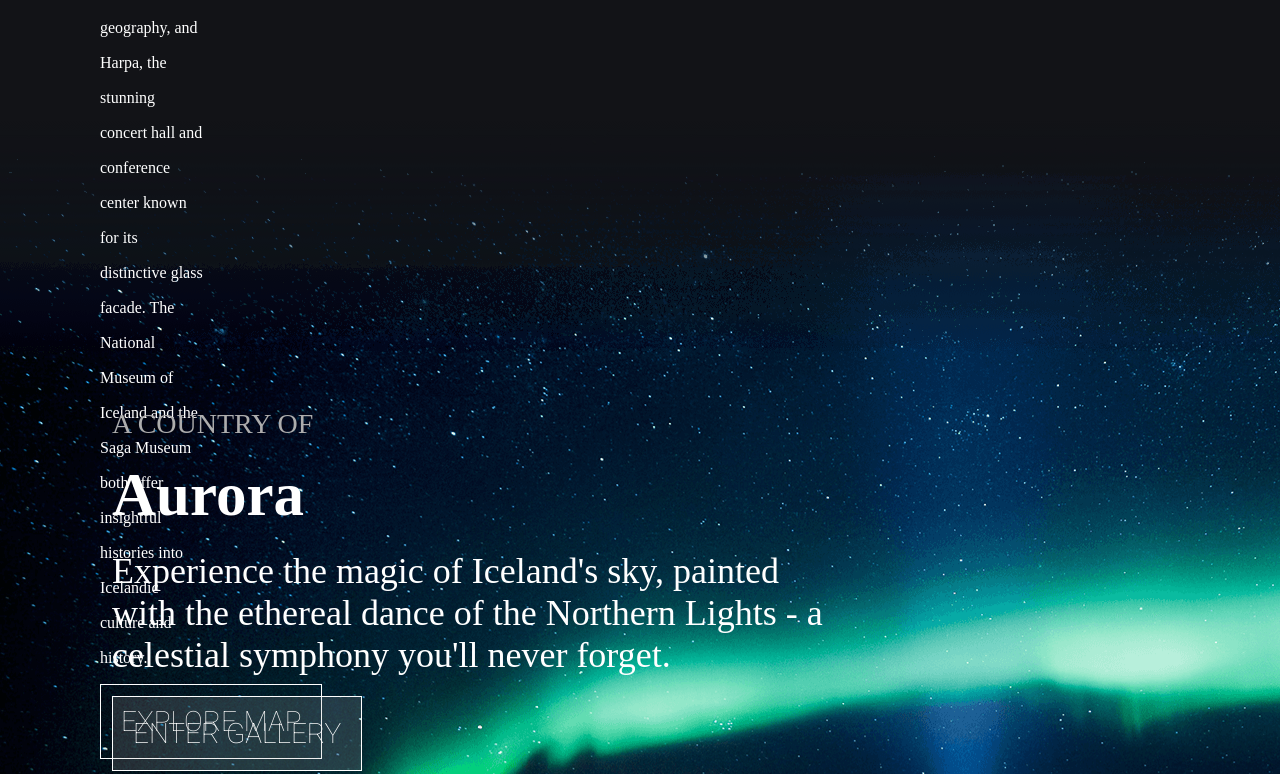
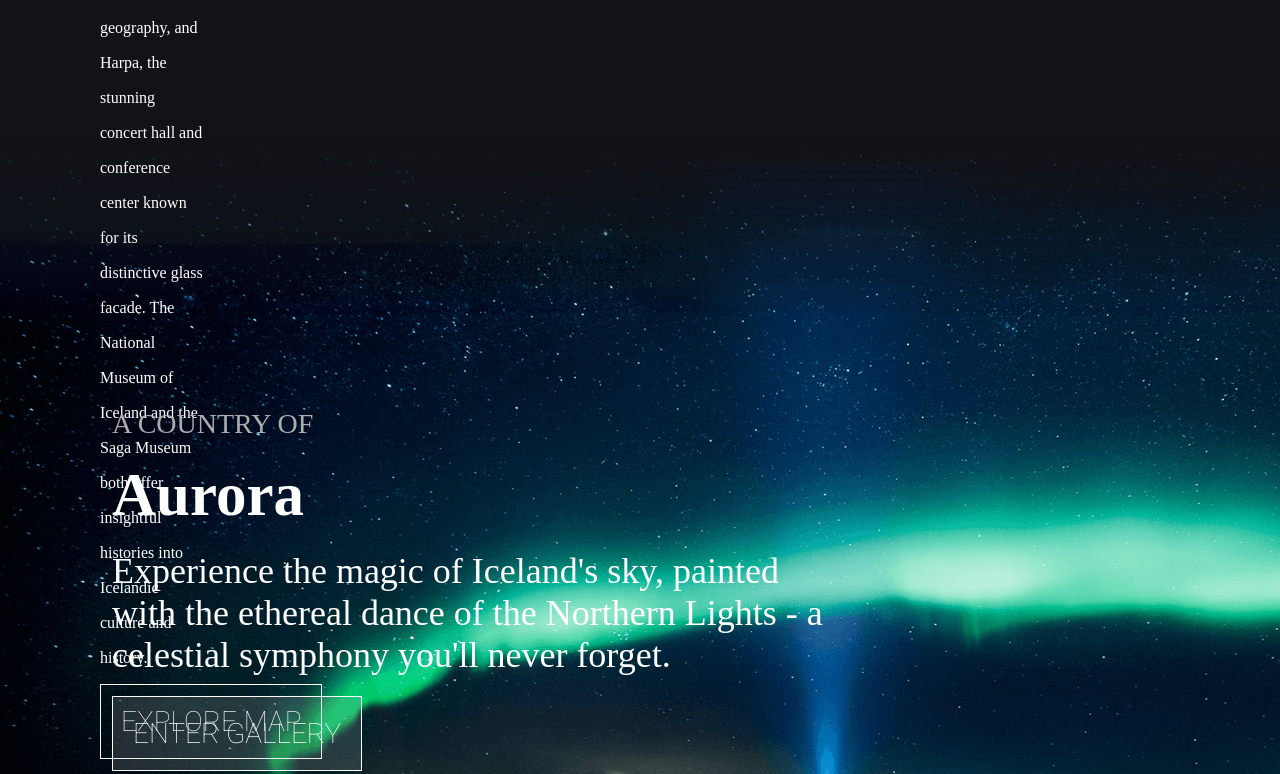
Before and after one commit to miyu0301/CICCC_WebDev1-W2-D4_Iceland, a website: page index.html in a window 1280 px wide. Shown: the part 4240-5014 px from the top of the page. Drawn offline with Linux system fonts and the light colour scheme; a web font is replaced by a local one.

Commit message:
added minor adjustment

```diff
--- a/public/style.css
+++ b/public/style.css
@@ -189,6 +189,7 @@ section.atlantic{
 /* section: aurora */
 .aurora .content{
   background-image: url('images/aurora.png');
+  background-size: cover;
   height: 95%;
 }
 .aurora .statement{
@@ -218,8 +219,6 @@ section.atlantic{
   font-size: 28px;
   font-family: var(--base-font);
 }
-/* .aurora .button p{
-} */
 
 /* footer */
 footer{
```
